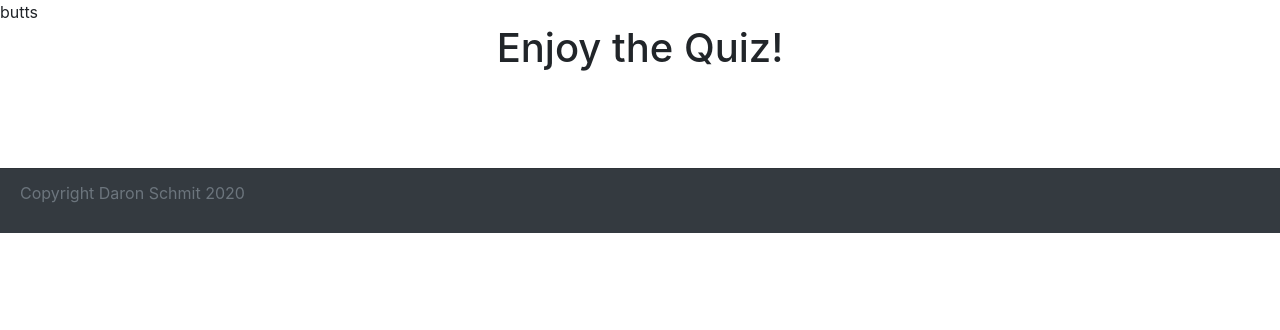
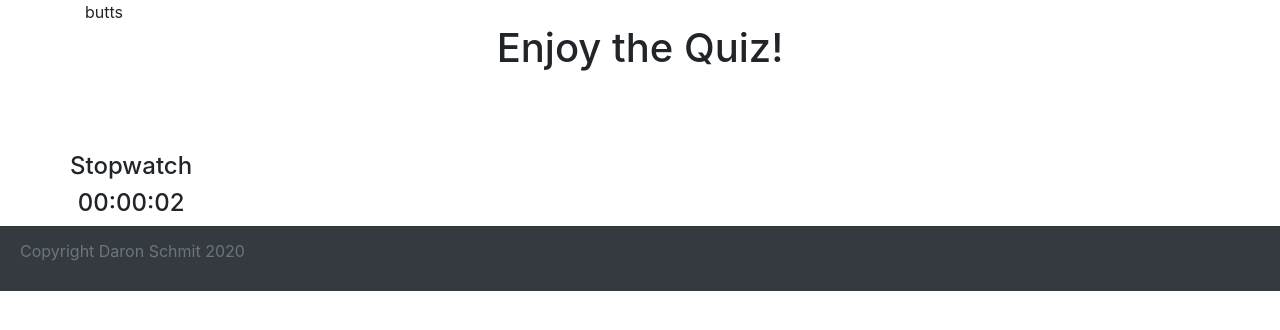
Before and after one commit to DaronSchmit/Coding-Quiz, a plain HTML site: page index.html in a window 1280 px wide. Both pictures are taken after a click on the button "Start Quiz". Drawn offline with nearby package versions, Linux system fonts and the light colour scheme.

Commit message:
added stopwatch start functionality on start quiz click

```diff
--- a/index.html
+++ b/index.html
@@ -5,7 +5,7 @@
   <meta name="viewport" content="width=device-width, initial-scale=1.0">
   <link rel="stylesheet" href="https://maxcdn.bootstrapcdn.com/bootstrap/4.0.0/css/bootstrap.min.css">
   <link rel="stylesheet" href="style.css">
-
+  <script src="https://cdnjs.cloudflare.com/ajax/libs/jquery/3.2.1/jquery.min.js"></script>
   <!-- https://daronschmit.github.io/Coding-Quiz/
   https://github.com/DaronSchmit/Coding-Quiz -->
 
@@ -13,18 +13,19 @@
 </head>
 
 <body>
-  <div id="empty-div"></div>
 
   <main class = "container">
+    <div id="empty-div"></div>
 
     <row class = "row">
       <h1 class = "mx-auto">Enjoy the Quiz!</h1>
     </row>
+
     <br><br><br>
+
     <row class = "row">
-      <aside class = "column-3-sm" id="high-scores">
-        <p id="placeholder"></p>
-      </aside>
+
+      <aside class="column-3-sm" id="stopwatch-div"></aside>
 
       <article class = "column-6-sm mx-auto">
         <button class="btn btn-primary" type="submit" id = "start-btn"></button>
@@ -32,7 +33,9 @@
         <ul id="options"></ul>
       </article>
 
-      <aside class="column-3-sm" id="stopwatch"></aside>
+      <aside class = "column-3-sm" id="high-scores">
+        <p id="placeholder"></p>
+      </aside>
 
     </row>
 
@@ -42,7 +45,7 @@
     <p>Copyright Daron Schmit 2020</p>
   </footer>
 
- <script src="https://cdnjs.cloudflare.com/ajax/libs/jquery/3.2.1/jquery.min.js"></script>
+
  <script src="script.js"></script>
  </body>
 
--- a/script.js
+++ b/script.js
@@ -35,17 +35,64 @@ TIMERS, DOM, DYNAMIC HTML, OBJECTS
 function displayQuestion(currentQuestion){
     $("#question").text(currentQuestion.prompt);
 }
+let stopwatchHTML = $("<div class='timer'>");
+let secondsPassed = "00";
+let minutesPassed = "00";
+let hoursPassed = "00";
+
+var myVar;
+
+function myFunction() {
+  myVar = setInterval(updateStopwatch, 1000);
+}
+
+function alertFunc() {
+  alert("Hello!");
+}
+
+function updateStopwatch(){
+    console.log("stopwatch ticking...");
+    secondsPassed = parseInt(secondsPassed);
+    minutesPassed = parseInt(minutesPassed);
+    hoursPassed = parseInt(hoursPassed);
+
+    secondsPassed++;
+
+    if(secondsPassed === 60){
+        minutesPassed++;
+        secondsPassed = 0;
+    }
+    if(minutesPassed === 60){
+        hoursPassed++;
+        minutesPassed = 0;
+    }
+    if(secondsPassed < 10){
+        secondsPassed = "0".concat(secondsPassed);
+    }
+    if(minutesPassed < 10){
+        minutesPassed = "0".concat(minutesPassed);
+    }
+    if(hoursPassed < 10){
+        hoursPassed = "0".concat(hoursPassed);
+    }
+
+    $("#stopwatch-timer").text(hoursPassed + ":" + minutesPassed + ":" + secondsPassed )
+}
 
 
 function startQuiz(){
-    //startTimer(); TODO
+    $("#stopwatch-div").append("<h4 style='text-align: center' id='stopwatch-title'>Stopwatch</h4>");
+    $("#stopwatch-div").append("<h4 style='text-align: center' id='stopwatch-timer'></h4>");
+    $("#stopwatch-timer").text(hoursPassed + ":" + minutesPassed + ":" + secondsPassed )
+    myFunction();
     $("#start-btn").hide();
     console.log("quiz started");
 
 }
 
 // If we needed each line to be its own div, we could just as easily create a new div.
-var newDiv = $("<div>");
+let newDiv = $("<div>");
+
 newDiv.text("butts");
 
 // NOTICE THE DIFFERENCE
```
